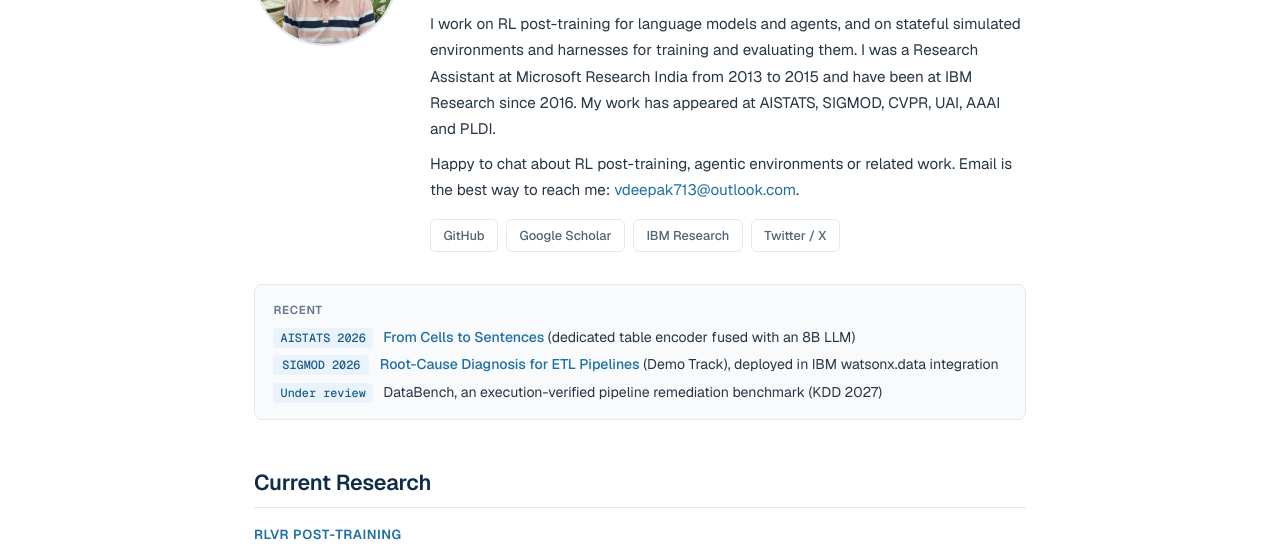
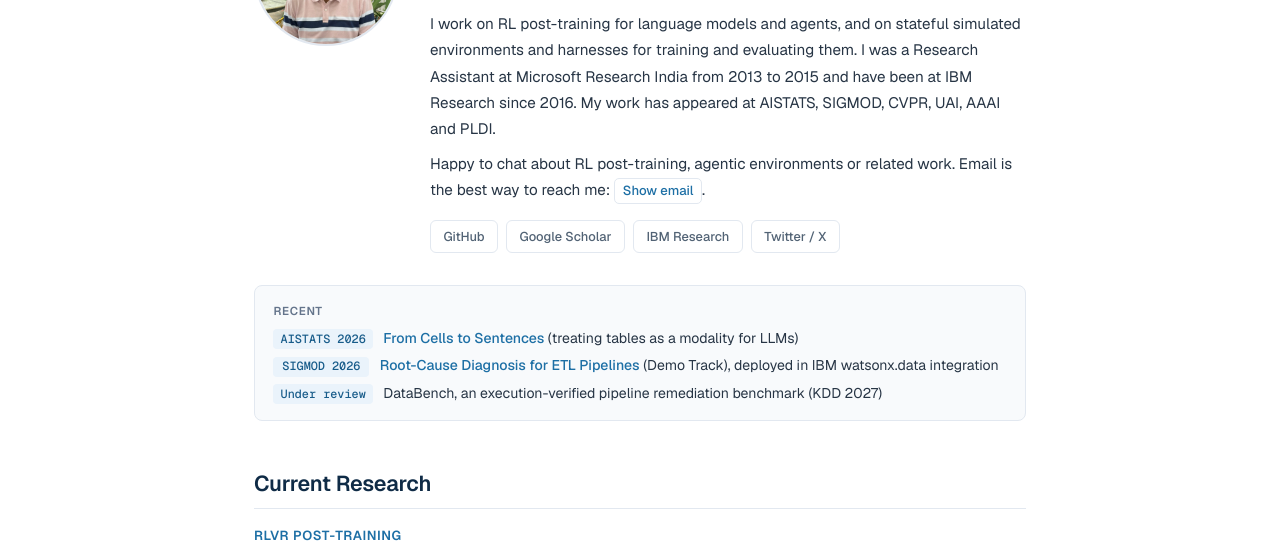
Before and after one commit to deepakvijaykee/deepakvijaykee.github.io, a plain HTML site: page index.html in a window 1280 px wide. Shown: the part 197-749 px from the top of the page. Drawn offline with nearby package versions, Linux system fonts and the light colour scheme.

Commit message:
Updated web page

```diff
--- a/index.html
+++ b/index.html
@@ -220,6 +220,22 @@ try{var t=localStorage.getItem('theme');if(t==='light'||t==='dark')document.docu
     line-height: 1.72;
   }
   .bio + .bio { margin-top: 0.55rem; }
+  .email-btn {
+    background: none;
+    border: 1px solid var(--border);
+    color: var(--accent);
+    border-radius: 5px;
+    padding: 0.06rem 0.48rem;
+    font: inherit;
+    font-size: 0.86em;
+    font-weight: 500;
+    cursor: pointer;
+    vertical-align: baseline;
+  }
+  .email-btn:hover {
+    border-color: var(--accent);
+    background: var(--accent-soft);
+  }
   .social {
     display: flex;
     flex-wrap: wrap;
@@ -555,7 +571,7 @@ try{var t=localStorage.getItem('theme');if(t==='light'||t==='dark')document.docu
       <div class="role">Research Engineer &middot; IBM</div>
       <div class="focus">LLM Post-Training &middot; Agentic RL &middot; Environment Simulation</div>
       <p class="bio">I work on RL post-training for language models and agents, and on stateful simulated environments and harnesses for training and evaluating them. I was a Research Assistant at Microsoft Research India from 2013 to 2015 and have been at IBM Research since 2016. My work has appeared at AISTATS, SIGMOD, CVPR, UAI, AAAI and PLDI.</p>
-      <p class="bio">Happy to chat about RL post-training, agentic environments or related work. Email is the best way to reach me: <a href="mailto:vdeepak713@outlook.com">vdeepak713@outlook.com</a>.</p>
+      <p class="bio">Happy to chat about RL post-training, agentic environments or related work. Email is the best way to reach me: <span id="email-slot"><button class="email-btn" type="button" onclick="revealEmail()">Show email</button></span>.</p>
       <div class="social">
         <a href="https://github.com/deepakvijaykee">GitHub</a>
         <a href="https://scholar.google.com/citations?user=pZRgP9EAAAAJ&hl=en">Google Scholar</a>
@@ -568,7 +584,7 @@ try{var t=localStorage.getItem('theme');if(t==='light'||t==='dark')document.docu
   <div class="recent" aria-label="Recent updates">
     <div class="recent-label">Recent</div>
     <ul>
-      <li><span class="tag">AISTATS 2026</span><span><a href="https://proceedings.mlr.press/v300/vijaykeerthy26a.html">From Cells to Sentences</a> (dedicated table encoder fused with an 8B LLM)</span></li>
+      <li><span class="tag">AISTATS 2026</span><span><a href="https://proceedings.mlr.press/v300/vijaykeerthy26a.html">From Cells to Sentences</a> (treating tables as a modality for LLMs)</span></li>
       <li><span class="tag">SIGMOD 2026</span><span><a href="https://dl.acm.org/doi/10.1145/3788853.3801613">Root-Cause Diagnosis for ETL Pipelines</a> (Demo Track), deployed in IBM watsonx.data integration</span></li>
       <li><span class="tag">Under review</span><span>DataBench, an execution-verified pipeline remediation benchmark (KDD 2027)</span></li>
     </ul>
@@ -646,18 +662,18 @@ try{var t=localStorage.getItem('theme');if(t==='light'||t==='dark')document.docu
         <div class="label">AISTATS 2026</div>
         <div class="feat-title"><a href="https://proceedings.mlr.press/v300/vijaykeerthy26a.html">From Cells to Sentences: An End-to-End Framework for Table Understanding</a></div>
         <div class="authors"><span class="me">Deepak Vijaykeerthy</span>, Arvind Agarwal</div>
-        <p>Serializing a table into text ties a model to surface details such as header wording and row order. Renaming columns or shuffling rows doesn't change a table's meaning, yet it causes large accuracy drops. We give tables their own encoder, pretrained on 3 million tables by reconstructing deliberately corrupted ones, and fuse it end to end with an 8B decoder-only LLM, in the way vision-language models handle images. Compressing each table roughly 10&times; into fixed slots also makes inference about 3&times; faster on large tables. Under row shuffling and header anonymization the model loses under 2 points, while the same architecture fine-tuned directly on the same data loses 6 to 22 points.</p>
+        <p>Flattening tables into text loses their row-column structure and makes LLMs brittle to real-world noise like renamed headers, missing cells or shuffled rows and columns. Instead, we treat tables as their own modality and split understanding into three stages: pretrain structure-aware encoders on corrupted tables so representations hold up under schema noise, compress the table into fixed slots grounded in supporting text, and fuse those slots into an LLM for reasoning without external SQL tools. Across eight table benchmarks, this beats prior tool-free methods, runs faster on large tables, and stays stable under header corruption and row/column shuffling where direct fine-tuning drops sharply.</p>
         <div class="plinks"><a href="https://proceedings.mlr.press/v300/vijaykeerthy26a.html">Paper</a><a href="https://raw.githubusercontent.com/mlresearch/v300/main/assets/vijaykeerthy26a/vijaykeerthy26a.pdf">PDF</a></div>
       </div>
     </div>
 
     <div class="featured">
-      <a class="fig" href="https://dl.acm.org/doi/10.1145/3788853.3801613"><img src="images/sigmod-fig.png" alt="Three-agent ETL diagnosis architecture" loading="lazy"></a>
+      <a class="fig" href="https://dl.acm.org/doi/10.1145/3788853.3801613"><img src="images/sigmod-fig.png" alt="Multi-agent ETL diagnosis architecture" loading="lazy"></a>
       <div>
         <div class="label">ACM SIGMOD 2026 &middot; Demo Track &middot; Deployed in production</div>
         <div class="feat-title"><a href="https://dl.acm.org/doi/10.1145/3788853.3801613">Root-Cause Diagnosis with Remediation Recommendations for ETL Pipelines via LLM-Based Reasoning</a></div>
         <div class="authors"><span class="me">Deepak Vijaykeerthy*</span>, Rajmohan C*, Arvind Agarwal, Avirup Saha, Sameep Mehta, et al. (*equal contribution)</div>
-        <p>In an ETL pipeline, an error often surfaces well downstream of the stage that caused it. A zero divisor upstream becomes a NULL, passes untouched through a join, and only violates a NOT NULL constraint at the final write, where the error is reported. We built a multi-agent system that reasons backwards from symptom to cause. One agent classifies the failure against a practitioner-derived taxonomy, a second traces it upstream through the flow's structure and transformation logic, and a third proposes ranked remediations for the engineer to choose from. It runs in IBM watsonx.data integration on production DataStage pipelines.</p>
+        <p>Existing observability tools expose logs, schemas and pipeline graphs in isolation, so errors that propagate across stages (an upstream divide-by-zero silently becoming a NULL and tripping a NOT NULL constraint at the final sink) often get patched at the symptom. We built a multi-agent system modeled on how data engineers debug in practice, separating where an error surfaces from where it originated. It first classifies the failure against a practitioner-derived taxonomy to set the diagnostic path (tracing column lineage and transformation logic for data issues, or credentials and query semantics for connection and SQL failures) and reconstructs the causal chain upstream through the flow. From that root cause, it proposes ranked fixes grounded in pipeline artifacts so engineers can weigh operational trade-offs instead of applying blind auto-patches. It runs in production in IBM watsonx.data integration on DataStage pipelines.</p>
         <div class="plinks"><a href="https://dl.acm.org/doi/10.1145/3788853.3801613">Paper</a><a href="https://youtu.be/6d6u8nhlyqs">Video</a></div>
       </div>
     </div>
@@ -668,7 +684,7 @@ try{var t=localStorage.getItem('theme');if(t==='light'||t==='dark')document.docu
         <div>
           <div class="pt">DataBench: A Benchmark Dataset to Evaluate Agents for Data Pipeline Remediation</div>
           <div class="pa">Ritwik Chaudhuri, <span class="me">Deepak Vijaykeerthy</span>, Avirup Saha, Arvind Agarwal, Kushal Mukherjee, Sameep Mehta</div>
-          <div class="pd">Most benchmarks for data agents ask them to build a pipeline from a clear spec, but much of production work is repair. DataBench injects a single fault into a working Airflow or PostgreSQL pipeline (or its input data), and a fix counts only if the pipeline runs again and reproduces the exact output table. Across 86 cases in nine fault categories, current LLM agents fix about 30%.</div>
+          <div class="pd">Most data-agent benchmarks test building pipelines from a clean spec, while production work is mostly repair: inferring what a broken pipeline was meant to do from its code, failed logs and database state without silently corrupting data. DataBench tests this across 86 fault-injected Airflow and PostgreSQL cases in nine categories, where a fix counts only if the repaired pipeline executes and matches the exact ground-truth output table. Current LLM agents solve about 30%, handling surface connection or schema mismatches much better than data-semantic faults like missing values, format errors and constraint violations, where agents often make the pipeline run again while silently producing the wrong table.</div>
           <div class="pv">Under review at KDD 2027</div>
         </div>
       </li>
@@ -733,7 +749,7 @@ try{var t=localStorage.getItem('theme');if(t==='light'||t==='dark')document.docu
       </li>
       <li>
         <div><span class="org">Microsoft Research India</span> <span class="what">&middot; Research Assistant &middot; 2013 to 2015</span></div>
-        <div class="exp-d">I worked on probabilistic program synthesis using Metropolis-Hastings with symbolic Mixture-of-Gaussians likelihoods (~1000&times; faster than Monte Carlo, PLDI 2015) and on causal debugging of ML classifiers (arXiv 2016).</div>
+        <div class="exp-d">I worked on probabilistic program synthesis using Metropolis-Hastings with symbolic Mixture-of-Gaussians likelihoods (PLDI 2015) and on causal debugging of ML classifiers (arXiv 2016).</div>
       </li>
     </ul>
   </section>
@@ -757,6 +773,16 @@ function toggleTheme(){
   try{localStorage.setItem('theme',next);}catch(e){}
   syncThemeButton();
 }
+function revealEmail(){
+  var slot=document.getElementById('email-slot');
+  if(!slot)return;
+  var codes=[118,100,101,101,112,97,107,55,49,51,64,111,117,116,108,111,111,107,46,99,111,109];
+  var addr=String.fromCharCode.apply(null,codes);
+  var a=document.createElement('a');
+  a.href='mai'+'lto:'+addr;
+  a.textContent=addr;
+  slot.replaceChildren(a);
+}
 syncThemeButton();
 try{matchMedia('(prefers-color-scheme: dark)').addEventListener('change',syncThemeButton);}catch(e){}
 </script>
```
